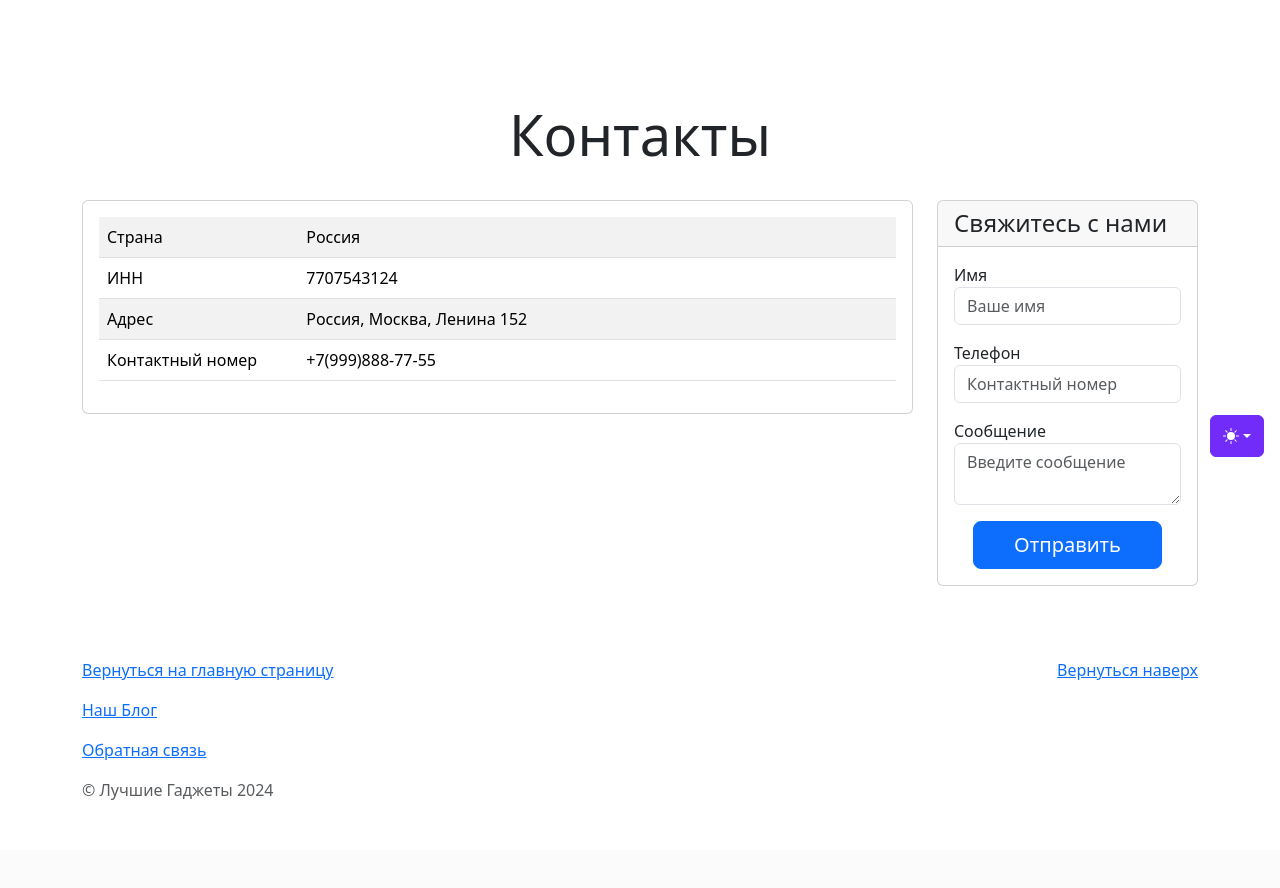
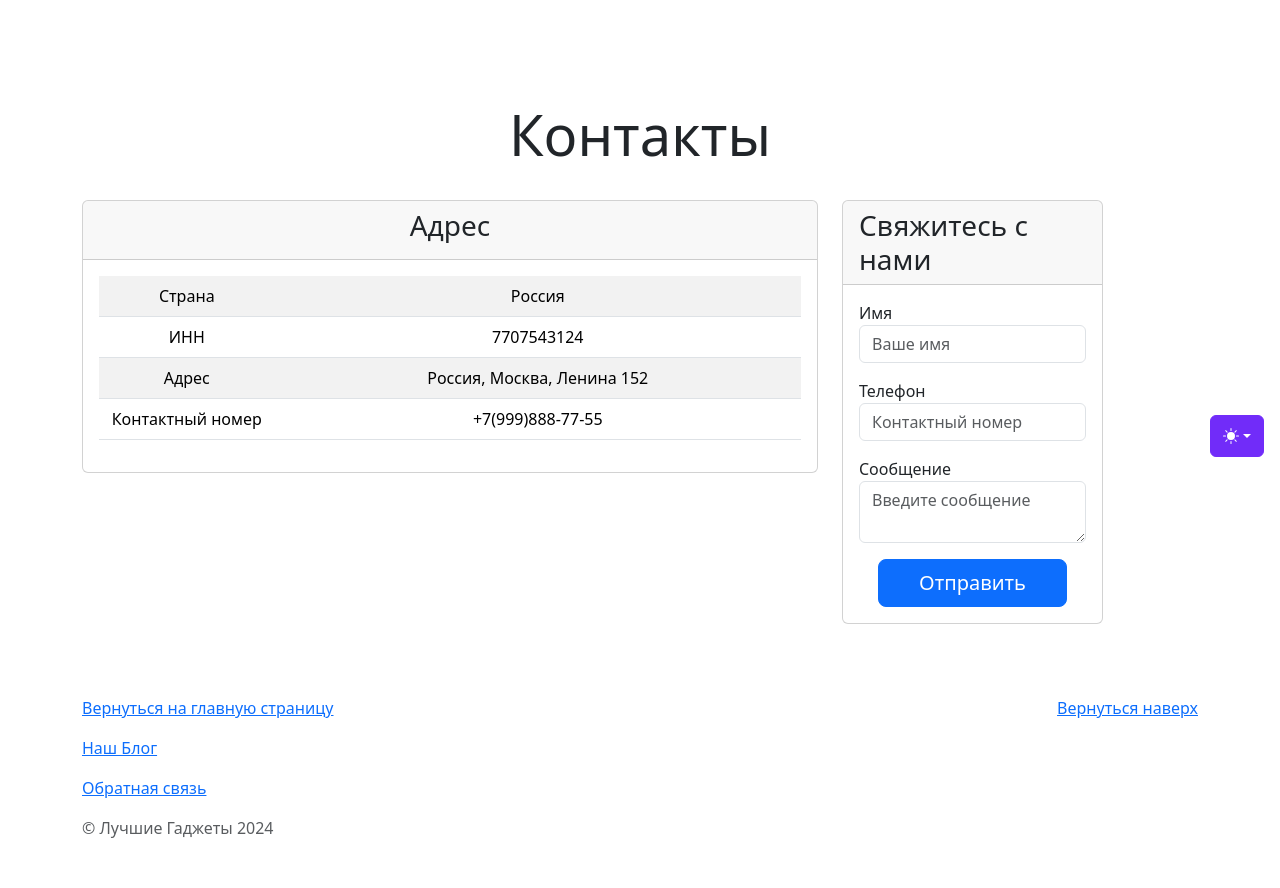
Before and after one commit to EliasN96/DJANGO_HW_2, a Django app: page /contacts/ in a window 1280 px wide. Shown: the part 327-1215 px from the top of the page. Before the commit the page ends 1127 px from the top, so only its background shows below. Run offline with Django 5.2, Linux system fonts and the light colour scheme; some libraries are stand-ins or nearby versions.

Commit message:
update contacts.html

```diff
--- a/catalog/templates/contacts.html
+++ b/catalog/templates/contacts.html
@@ -6,9 +6,12 @@
 
 <div class="container">
     <div class="row text-start">
-        <div class="col-lg-9 col-md-6 col-sm-12">
+        <div class="col-lg-8 col-md-6 col-sm-12">
             <div class="card mb-4 box-shadow">
-                <div class="card-body">
+                <div class="card-header">
+                    <h3 class="text-center">Адрес</h3>
+                </div>
+                <div class="card-body text-center">
                     <table class="table table-striped">
                         <tr>
                             <td class="w-25">Страна</td>
@@ -33,7 +36,7 @@
         <div class="col-lg-3 col-md-6 col-sm-12">
             <div class="card mb-4 box-shadow">
                 <div class="card-header">
-                    <h4 class="my-0 font-weight-normal">Свяжитесь с нами</h4>
+                    <h3 class="my-0 font-weight-normal">Свяжитесь с нами</h3>
                 </div>
                 <div class="card-body">
                     <form method="post" action="" class="form-floating">
```
